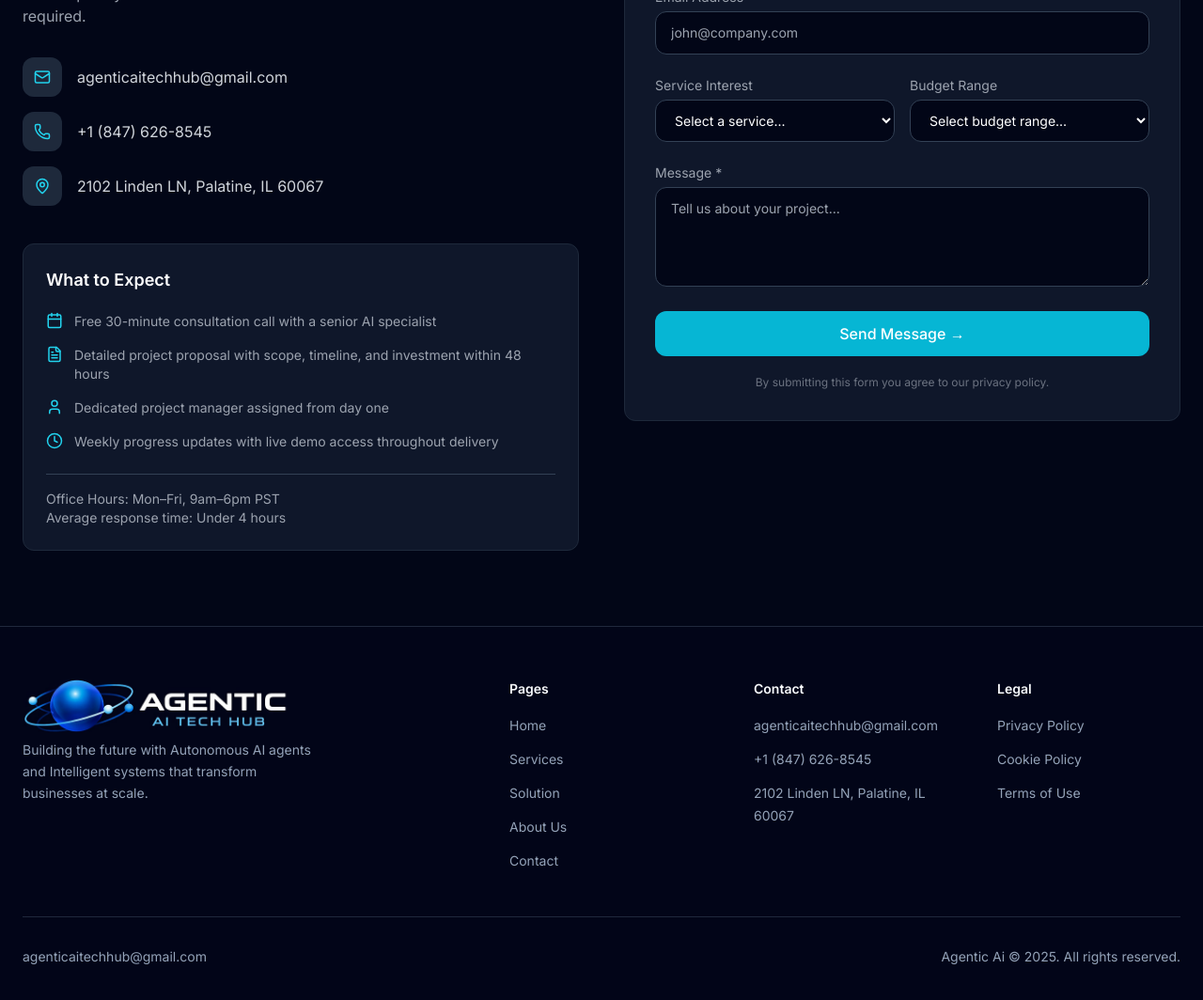
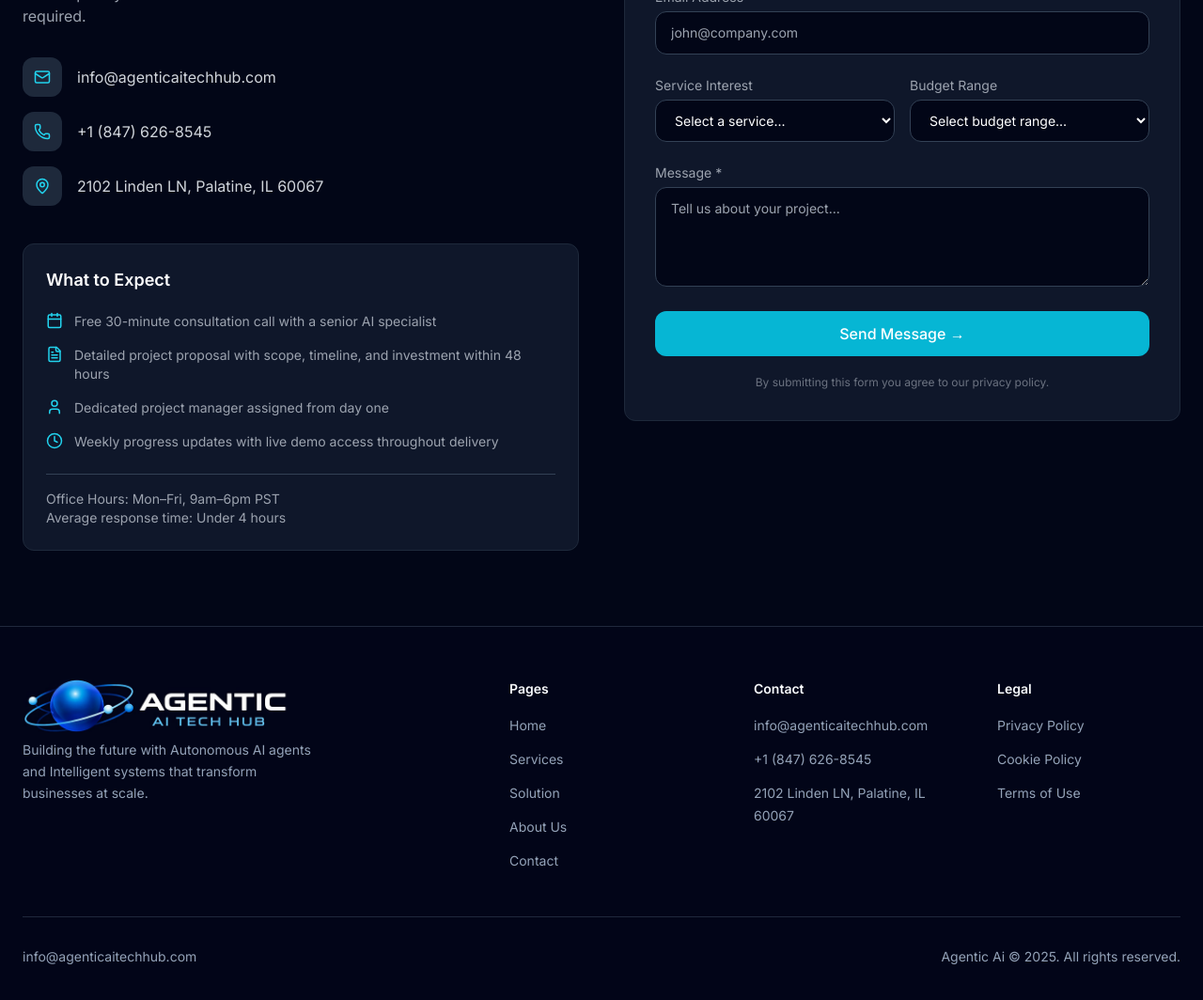
Before and after one commit to cykoravish/codev-clone-nextjs, a Next.js app: page /contact in a window 1280 px wide. Shown: the part 398-1462 px from the top of the page at 94% size. Built offline with nearby package versions, Linux system fonts and the light colour scheme.

Commit message:
update email

```diff
--- a/app/contact/page.tsx
+++ b/app/contact/page.tsx
@@ -97,7 +97,7 @@ export default function Page() {
                 <Mail className="text-cyan-400" size={18} />
               </div>
               <p className="text-gray-300 text-sm sm:text-base">
-                agenticaitechhub@gmail.com
+                info@agenticaitechhub.com
               </p>
             </div>
 
--- a/components/footer.tsx
+++ b/components/footer.tsx
@@ -18,7 +18,7 @@ const footerLinks = {
   //   { label: "Publication Ethics", href: "#" },
   // ],
   Contact: [
-    { label: "agenticaitechhub@gmail.com", href: "#" },
+    { label: "info@agenticaitechhub.com", href: "#" },
     { label: "+1 (847) 626-8545", href: "#" },
     { label: "2102 Linden LN, Palatine, IL 60067", href: "#" },
   ],
@@ -108,10 +108,10 @@ export default function Footer() {
         >
           <div className="flex flex-wrap gap-6 text-sm text-muted-foreground">
             <a
-              href="mailto:agenticaitechhub@gmail.com"
+              href="mailto:info@agenticaitechhub.com"
               className="hover:text-primary transition-colors duration-300"
             >
-              agenticaitechhub@gmail.com
+              info@agenticaitechhub.com
             </a>
           </div>
           <p className="text-sm text-muted-foreground">
```
